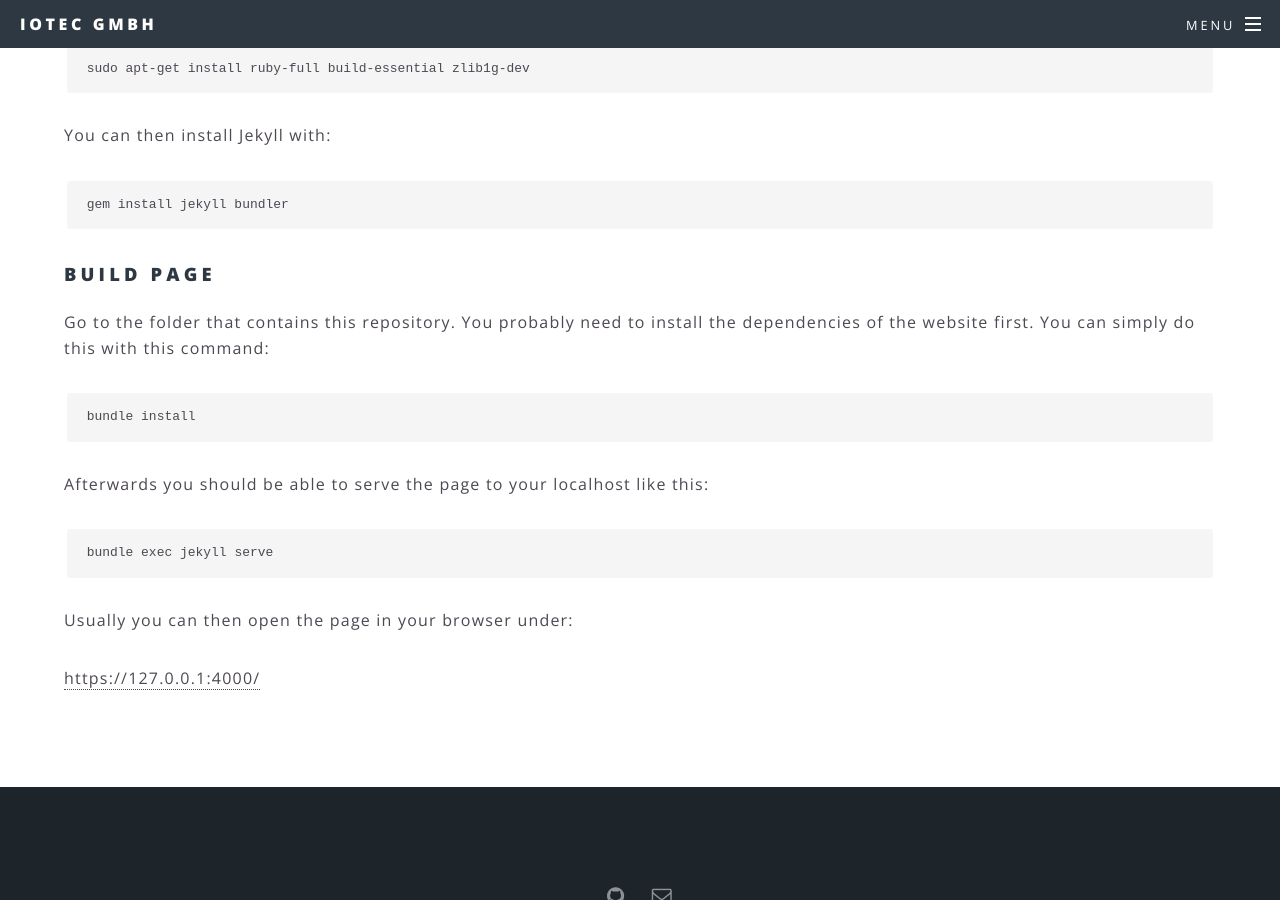
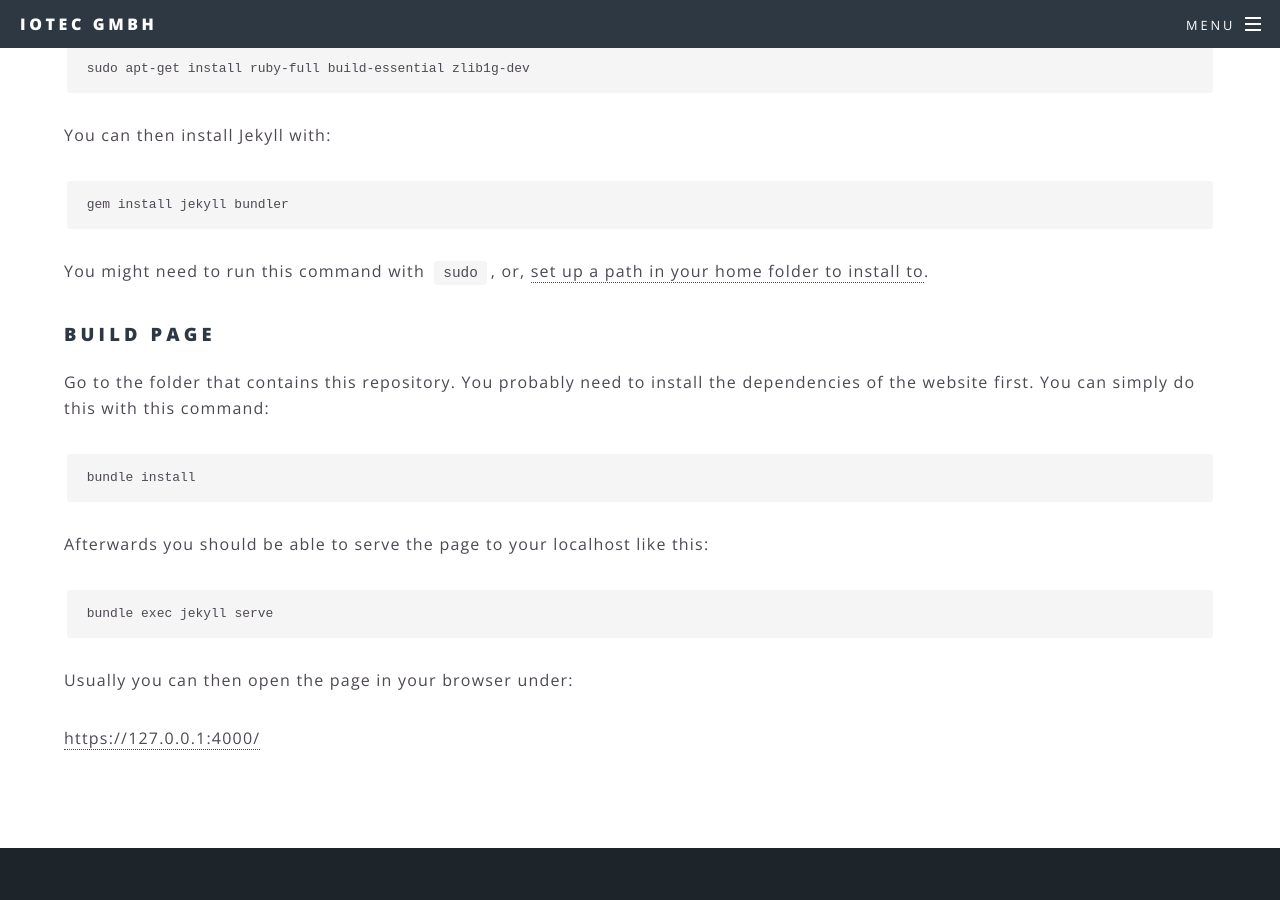
Before and after one commit to iotec-gmbh/iotec-gmbh.github.io, a Jekyll site: the page built from HOWTO.md, in a window 1280 px wide and 900 px high, scrolled down 896 px. Built offline with Jekyll 4.4.1, drawn with Linux system fonts in a browser that asks for light colours; our own code applies the rules of GitHub Pages for plain Markdown files.

Commit message:
sudo or not to install jekyll

````diff
--- a/HOWTO.md
+++ b/HOWTO.md
@@ -29,6 +29,9 @@ You can then install Jekyll with:
 gem install jekyll bundler
 ```
 
+You might need to run this command with `sudo`, or,
+[set up a path in your home folder to install to](https://jekyllrb.com/docs/installation/ubuntu/).
+
 ### Build Page
 
 Go to the folder that contains this repository.
````
